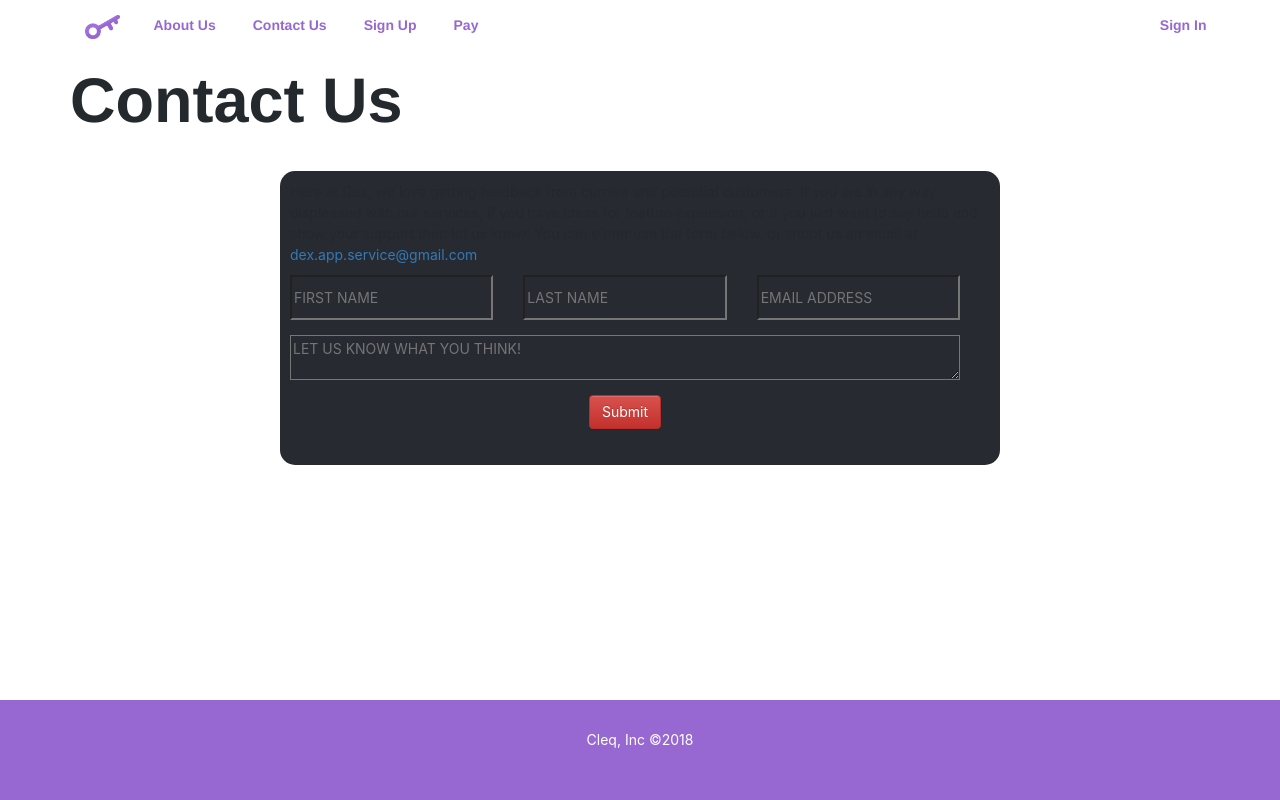
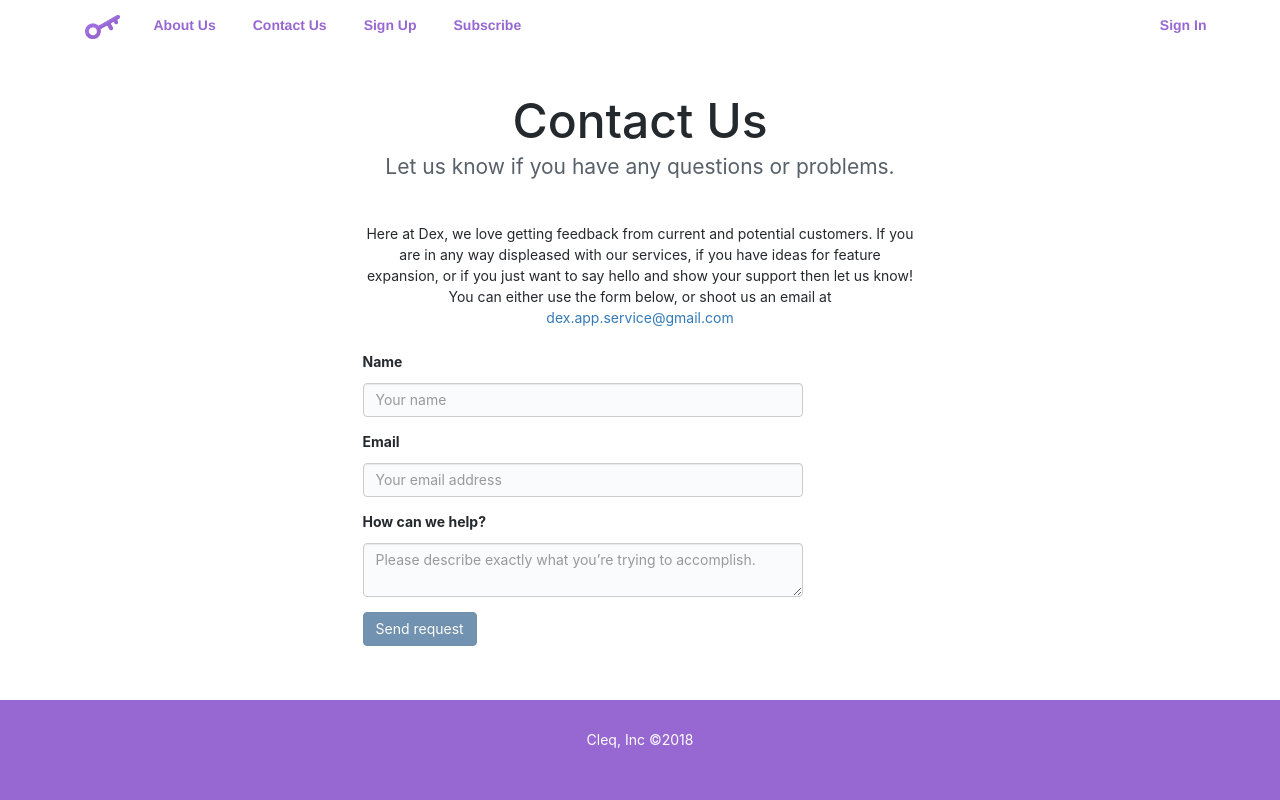
Before and after one commit to JackShort/dex, a Django app: page /contact/ in a window 1280 px wide. Run offline with Django 3.2, Linux system fonts and the light colour scheme; some libraries are stand-ins or nearby versions.

Commit message:
fixed contact us page

```diff
--- a/landing/templates/base.html
+++ b/landing/templates/base.html
@@ -27,7 +27,7 @@
                     	    <li class="nav-item"><a class="nav-link" href="{% url 'about' %}">About Us</a></li>
                     	    <li class="nav-item"><a class="nav-link" href="{% url 'contact' %}">Contact Us</a></li>
 						    <li class="nav-item"><a class="nav-link" href="{% url 'signup' %}">Sign Up</a></li>
-                	        <li class="nav-item"><a class="nav-link" href="{% url 'pay' %}">Pay</a></li>
+                	        <li class="nav-item"><a class="nav-link" href="{% url 'subscribe' %}">Subscribe</a></li>
 
                         </ul>
                         <ul class="nav navbar-nav navbar-right">
--- a/landing/templates/contact.html
+++ b/landing/templates/contact.html
@@ -3,49 +3,65 @@
 {% block title %}Contact Us{% endblock %}
 
 {% block pagecontent %}
-	<div class="jumbotron page-title">
 <div class="container">
+	<h1 class="h00-mktg text-center lh-condensed mb-3 pt-big">
+		Contact Us
+	</h1>
+
+	<p class="lead-mktg text-gray mb-6 col-md-9-text mx-auto text-center">
+		Let us know if you have any questions or problems.
+	</p>
+
+
 	<div class="row">
-				<div class="col-xs-12">
-					<h1>Contact Us</h1>
-				</div>
-			</div>
-		</div>
-	</div>
-<br>
-	<div class="container">
-		<form action="{% url 'contact' %}" class="contact-form" method="POST">
-			{% csrf_token %}
-			<p>
+		<div class="col-sm-6 col-sm-offset-3">
+			<p class="text-center">
 				Here at Dex, we love getting feedback from current and potential customers. If you
 				are in any way displeased with our services, if you have ideas for feature expansion,
 				or if you just want to say hello and show your support then let us know! You can
 				either use the form below, or shoot us an email at
 				<a href="mailto:dex.app.service@gmail.com">dex.app.service@gmail.com</a>
 			</p>
-			<div class="row form-group">
-				<div class="col-sm-4">
-    				<input type="text" class="fill-col" name="firstname" placeholder="First Name">
+
+			<div>
+				<form action="{% url 'contact' %}" class="mt-4" method="POST">
+					{% csrf_token %}
+					<dl class="form-group">
+						<dt class="input-label">
+							<label placeholder="" for="form_name">Name</label>
+						</dt>
+
+						<dd>
+							<input placeholder="Your name" class="form-control" type="text" name="firstname" id="form_name">
+						</dd>
+					</dl>
+
+					<dl class="form-group">
+						<dt class="input-label">
+							<label for="form_email">Email</label>
+						</dt>
+
+						<dd>
+							<input class="form-control" id="form_email" required="" name="form[email]" placeholder="Your email address" size="30" type="email" value="">
+						</dd>
+					</dl>
+
+					<dl class="form-group js-write-bucket">
+						<dt>
+							<label for="form_comments">How can we help?</label>
+						</dt>
+
+						<dd>
+							<textarea name="form[comments]" id="form_comments" placeholder="Please describe exactly what you’re trying to accomplish." required="required" class="form-control input-block js-comment-field js-quick-submit"></textarea>
+						</dd>
+					</dl>
+
+					<div class="form-actions">
+						<button type="submit" class="btn btn-primary" data-disable-with="Send request" data-ga-click="Support, send request, link:send-button" data-disable-invalid="" disabled="">Send request</button>
+					</div>
+				</form>
+			</div>
+		</div>
 	</div>
 
-				<div class="col-sm-4">
-    				<input type="text" class="fill-col" name="lastname" placeholder="Last Name">
-				</div>
-
-				<div class="col-sm-4">
-					<input type="email" class="fill-col" name="email" placeholder="Email Address">
-				</div>
-			</div>
-			<div class="row form-group">
-				<div class="col-sm-12">
-					<textarea class="fill-col" name="content" placeholder="Let us know what you think!" rows=10></textarea>
-				</div>
-			</div>
-			<div class="row form-group">
-				<center>
-					<input type="submit" class="btn btn-danger" value="Submit">
-				</center>
-			</div>
-		<form>
-	</div>
 {% endblock %}
--- a/landing/templates/subscribe.html
+++ b/landing/templates/subscribe.html
@@ -35,7 +35,7 @@
 				</ul>
 			</div>
 
-			<a class="btn btn-block btn-outline-blue h4-mktg plans-card-btn" href="/join?plan=pro&amp;source=button-pricing">Choose sites</a>
+			<a class="btn btn-block btn-outline-blue h4-mktg plans-card-btn" href="{% url 'pay' %}">Choose sites</a>
 		</div>
 
     	<div class="plans-card col-sm-3 col-sm-offset-1 text-center bg-white border box-shadow">
@@ -60,7 +60,7 @@
 				</ul>
 			</div>
 
-			<a class="btn btn-block btn-outline-green h4-mktg plans-card-btn" href="/join?plan=pro&amp;source=button-pricing">View sites</a>
+			<a class="btn btn-block btn-outline-green h4-mktg plans-card-btn" href="{% url 'pay' %}">View sites</a>
 		</div>
 
     	<div class="plans-card col-sm-3 col-sm-offset-1 text-center bg-white border box-shadow">
@@ -85,7 +85,7 @@
 				</ul>
 			</div>
 
-			<a class="btn btn-block btn-outline-purple h4-mktg plans-card-btn" href="/join?plan=pro&amp;source=button-pricing">Start a free trial</a>
+			<a class="btn btn-block btn-outline-purple h4-mktg plans-card-btn" href="{% url 'pay' %}">Start a free trial</a>
     	</div>
 	</div>
 </div>
--- a/static/css/main.css
+++ b/static/css/main.css
@@ -25,6 +25,21 @@ ol, ul {
 p {
     margin-bottom: 10px;
     margin-top: 0;
+}
+
+dd {
+    margin-left: 0;
+}
+
+.form-group .form-control {
+    background-color: #fafbfc;
+    margin-right: 5px;
+    max-width: 100%;
+    width: 440px;
+}
+
+.form-control, .form-select {
+    font-size: 14px;
 }
 
 #holder {
@@ -498,13 +513,6 @@ h3 {
 
 
 }
-.form-group{
-  width: 100%;
-  background-color: transparent; /* Remove background fill */
-  text-transform: uppercase; /* Make text all uppercase */
-  border-radius: 15px;
-  height: 45px; /* Increase input height */
-}
 
 .fill-col{
   width: 100%;
@@ -722,3 +730,7 @@ h3 {
 .pt-big {
     padding-top: 40px;
 }
+
+.form-group dt {
+    margin: 0 0 6px;
+}
```
Lines whose indentation alone changed are shown as unchanged.
